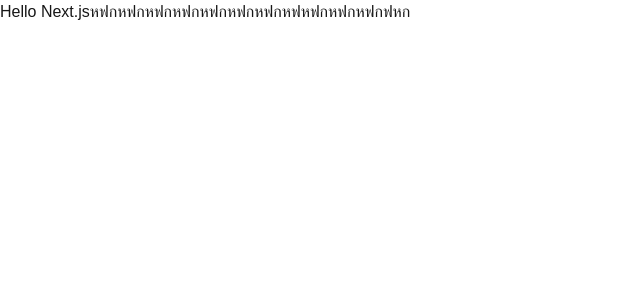
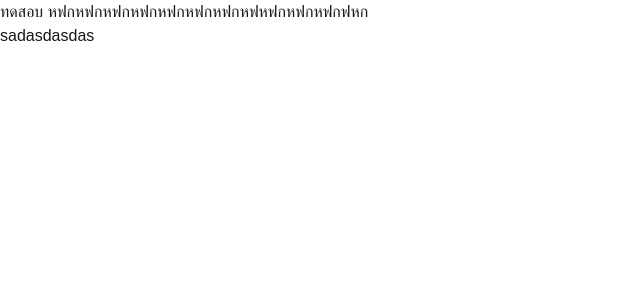
Before and after one commit to WorldPk/my-web, a Next.js app: page / in a window 1280 px wide. Shown: the top 300 px of the page, without its empty margins (0-640 px from the left). Built offline with nearby package versions, Linux system fonts and the light colour scheme.

Commit message:
ทดสอบ

```diff
--- a/src/app/page.tsx
+++ b/src/app/page.tsx
@@ -4,7 +4,8 @@
 export default function Page() {
   return (
     <main>
-      <h1>Hello Next.jsหฟกหฟกหฟกหฟกหฟกหฟกหฟกหฟหฟกหฟกหฟกฟหก</h1>
+      <h1>ทดสอบ หฟกหฟกหฟกหฟกหฟกหฟกหฟกหฟหฟกหฟกหฟกฟหก</h1>
+      <h3>sadasdasdas</h3>
     </main>
   );
 }
```
